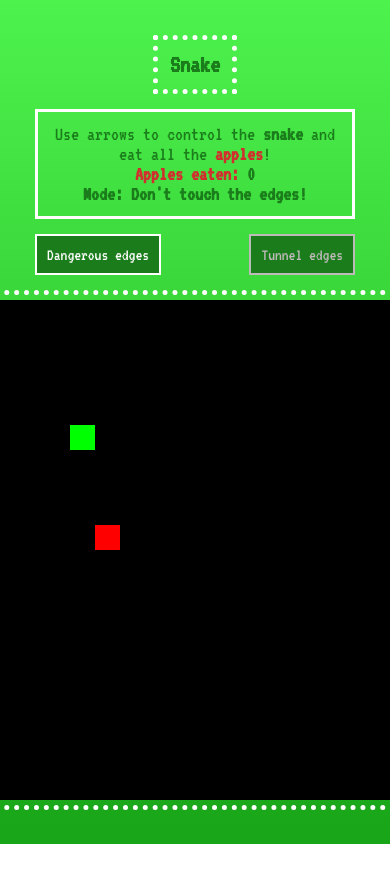
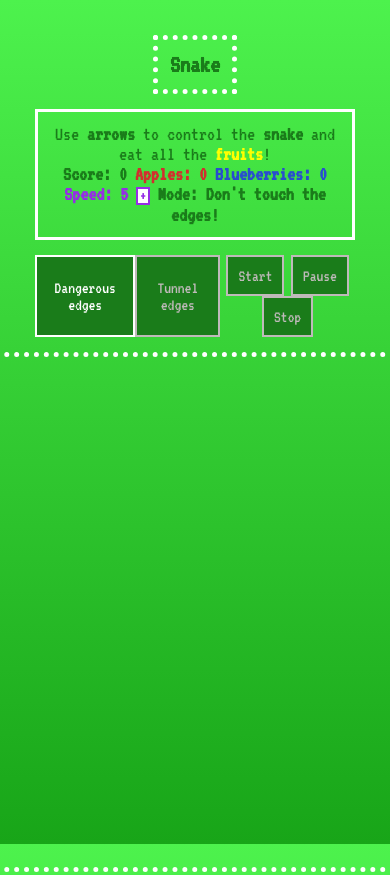
Before and after one commit to Camilla-Scarton/snake, a plain HTML site: page index.html in a window 390 px wide. Shown: the top 875 px of the page. Before the commit the page ends 844 px from the top, so only its background shows below. Drawn offline with Linux system fonts and the light colour scheme.

Commit message:
added bluberries, added working start button; details to adjust

```diff
--- a/index.html
+++ b/index.html
@@ -22,21 +22,32 @@
       <h1>Snake</h1>
       <p>
         <span>
-          Use arrows to control the <span class="snake">snake</span> and eat all
-          the <span class="apple">apples</span>!
+          Use <span class="snake">arrows</span> to control the <span class="snake">snake</span> and eat all
+          the <span class="fruits">fruits</span>!
         </span>
         <br />
-        <span class="apple"
-          >Apples eaten: <span id="score" class="snake">0</span></span
+        <span class="score">Score: <span id="score">0</span></span>
+        <span class="apple">Apples: <span id="apple-count">0</span></span>
+        <span class="blueberry"
+          >Blueberries: <span id="blueberry-count">0</span></span
         >
         <br />
+        <span class="speed"
+          >Speed: <span id="speed" class="speed">5</span></span
+        >
+        <button id="speed-plus" class="speed">+</button>
         <span class="snake">
           Mode: <span id="mode">Don't touch the edges!</span>
         </span>
       </p>
       <div class="btn-container">
-        <button id="edges-kill" class="active" disabled>Dangerous edges</button>
-        <button id="edges-teleport" class="disabled">Tunnel edges</button>
+        <button id="edges-kill" class="mode active" disabled>Dangerous edges</button>
+        <button id="edges-teleport" class="mode disabled">Tunnel edges</button>
+        <div>
+          <button id="start">Start</button>
+        <button id="pause">Pause</button>
+        <button id="stop">Stop</button>
+        </div>
       </div>
       <div>
         <canvas id="board"></canvas>
--- a/script.js
+++ b/script.js
@@ -9,17 +9,23 @@ let context;
 
 const game = {
   timerID: null,
+  snakeSpeed: 2,
   teleport: false,
   over: false,
   score: 0,
+  apple: 0,
+  blueberry: 0,
 };
 
 const $scoreDisplay = document.getElementById("score");
+const $speedDisplay = document.getElementById("speed");
+const $appleDisplay = document.getElementById("apple-count");
+const $blueberryDisplay = document.getElementById("blueberry-count");
 
 const $modeDisplay = document.getElementById("mode");
 
 // game mode setting by buttons
-const $btnMode = document.querySelectorAll("button");
+const $btnMode = document.querySelectorAll("button.mode");
 // audio for mode click
 const modeAudio = new Audio("https://www.fesliyanstudios.com/play-mp3/387");
 $btnMode.forEach((btn) =>
@@ -37,6 +43,16 @@ $btnMode.forEach((btn) =>
   })
 );
 
+const $btnSpeed = document.getElementById("speed-plus");
+$btnSpeed.addEventListener("click", () => {
+  if (game.snakeSpeed == 8) {
+    game.snakeSpeed = 5;
+  } else {
+    game.snakeSpeed++;
+  }
+  $speedDisplay.innerHTML = game.snakeSpeed;
+})
+
 const snake = {
   x: 0,
   y: 0,
@@ -49,6 +65,14 @@ const snake = {
 const appleAudio = new Audio("https://www.fesliyanstudios.com/play-mp3/5259");
 
 const apple = {
+  x: 0,
+  y: 0,
+};
+
+// audio for blueberry eaten
+const blueberryAudio = new Audio("https://www.fesliyanstudios.com/play-mp3/5255");
+
+const blueberry = {
   x: 0,
   y: 0,
 };
@@ -74,6 +98,27 @@ function placeApple() {
   }
 }
 
+// update blueberry position (avoiding snake body)
+function placeBlueberry() {
+  let newX = Math.floor(Math.random() * board.cols) * board.cellSize;
+  let newY = Math.floor(Math.random() * board.rows) * board.cellSize;
+  if (snake.body.length > 1) {
+    let green = false;
+    snake.body.forEach((piece) => {
+      if (piece[0] == newX && piece[1] == newY) green = true;
+    });
+    if (!green) {
+      blueberry.x = newX;
+      blueberry.y = newY;
+    } else {
+      placeBlueberry();
+    }
+  } else {
+    blueberry.x = newX;
+    blueberry.y = newY;
+  }
+}
+
 // change snake direction (avoiding turning back)
 function changeDirection(evt) {
   if (evt.code == "ArrowUp" && snake.speedY != 1) {
@@ -91,6 +136,8 @@ function changeDirection(evt) {
   }
 }
 
+const $startBtn = document.getElementById("start");
+
 window.onload = start();
 
 function start() {
@@ -101,12 +148,17 @@ function start() {
   context = $board.getContext("2d");
   snake.x = board.cellSize * 5;
   snake.y = board.cellSize * 5;
+
   placeApple();
+  placeBlueberry();
   document.addEventListener("keyup", changeDirection);
-  game.timerID = setInterval(update, 1000 / 4);
+  $startBtn.addEventListener("click", () => {
+    game.timerID = setInterval(update, 1000 / game.snakeSpeed);
+  })
 }
 
 function update() {
+  console.log("eeeehiiii")
   if (!game.teleport) {
     // without teleport, edge limit for game over
     if (
@@ -140,13 +192,19 @@ function update() {
     context.fillStyle = "black";
     context.fillRect(0, 0, $board.width, $board.height);
     clearInterval(game.timerID);
-    if (!alert("Game over!")) {
+    if (!alert(`Game over! Your score is ${game.score}!`)) {
       game.over = false;
       snake.speedX = 0;
       snake.speedY = 0;
       snake.body = [];
       game.score = 0;
+      game.apple = 0;
+      game.blueberry = 0;
+      game.snakeSpeed = 5;
       $scoreDisplay.innerHTML = 0;
+      $appleDisplay.innerHTML = 0;
+      $blueberryDisplay.innerHTML = 0;
+      $speedDisplay.innerHTML = 5;
       start();
     }
   }
@@ -159,15 +217,37 @@ function update() {
   context.fillStyle = "red";
   context.fillRect(apple.x, apple.y, board.cellSize, board.cellSize);
 
+  // blueberry creation
+  context.fillStyle = "blue";
+  context.fillRect(blueberry.x, blueberry.y, board.cellSize, board.cellSize);
+
   // snake eats apple
   if (snake.x == apple.x && snake.y == apple.y) {
+    context.fillStyle = "black";
+    context.fillRect(apple.x, apple.y, board.cellSize, board.cellSize);
     snake.body.push([apple.x, apple.y]);
-    game.score++;
+    game.apple++;
+    game.score += 5;
     appleAudio.load();
     appleAudio.play();
-    $scoreDisplay.innerHTML = game.score;
+    $appleDisplay.innerHTML = game.apple;
     placeApple();
   }
+
+  // snake eats blueberry
+  if (snake.x == blueberry.x && snake.y == blueberry.y) {
+    context.fillStyle = "black";
+    context.fillRect(blueberry.x, blueberry.y, board.cellSize, board.cellSize);
+    game.blueberry++;
+    game.score -= game.score > 0 ? 1 : 0;
+    snake.body.pop();
+    blueberryAudio.load();
+    blueberryAudio.play();
+    $blueberryDisplay.innerHTML = game.blueberry;
+    placeBlueberry();
+  }
+
+  $scoreDisplay.innerHTML = game.score;
 
   // body movement
   for (let i = snake.body.length - 1; i > 0; i--) {
--- a/style.css
+++ b/style.css
@@ -44,7 +44,7 @@ p {
     font-size: 24px;
 }
 
-.apple, .snake {
+.apple, .blueberry, .fruits, .speed, .score, .snake {
     font-weight: 600;
     color: rgb(26, 124, 26);
 }
@@ -53,11 +53,31 @@ p {
     color: rgb(211, 46, 46);
 }
 
+.blueberry {
+    color: rgb(41, 77, 207);
+}
+
+.fruits {
+    color: rgb(255, 255, 0);
+}
+
+.speed {
+    color: rgb(150, 45, 230);
+}
+
 .btn-container {
     width: 100%;
 }
 
-button {
+#speed-plus {
+    border: 2px solid rgb(150, 45, 230);
+    padding: 0 2px;
+    background: rgb(255, 255, 255);
+    cursor: pointer;
+    text-align: center;
+}
+
+.btn-container button {
     margin: 5px 10px;
     padding: 10px;
     color: rgb(191, 186, 186);
@@ -67,11 +87,13 @@ button {
     cursor: pointer;
 }
 
-button.active {
+.btn-container button.active {
     color: white;
     border: 2px solid white;
     cursor: default;
 }
+
+
 
 @media (max-width: 400px) {
     h1 {
@@ -88,7 +110,7 @@ button.active {
         flex-direction: row;
         justify-content: space-between;
     }
-    button {
+    .btn-container button {
         margin: 0px;
         font-size: 17px;
     }
```
